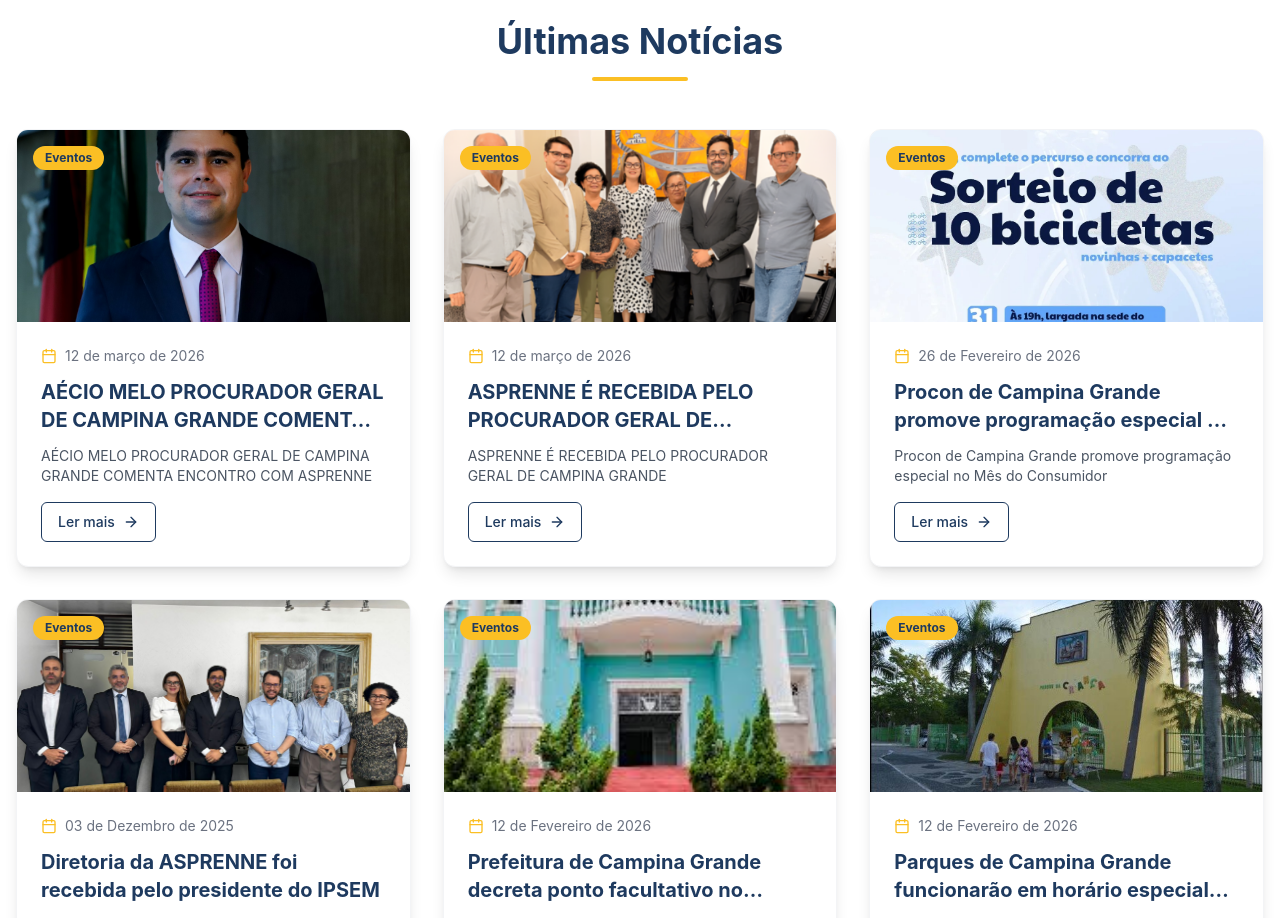
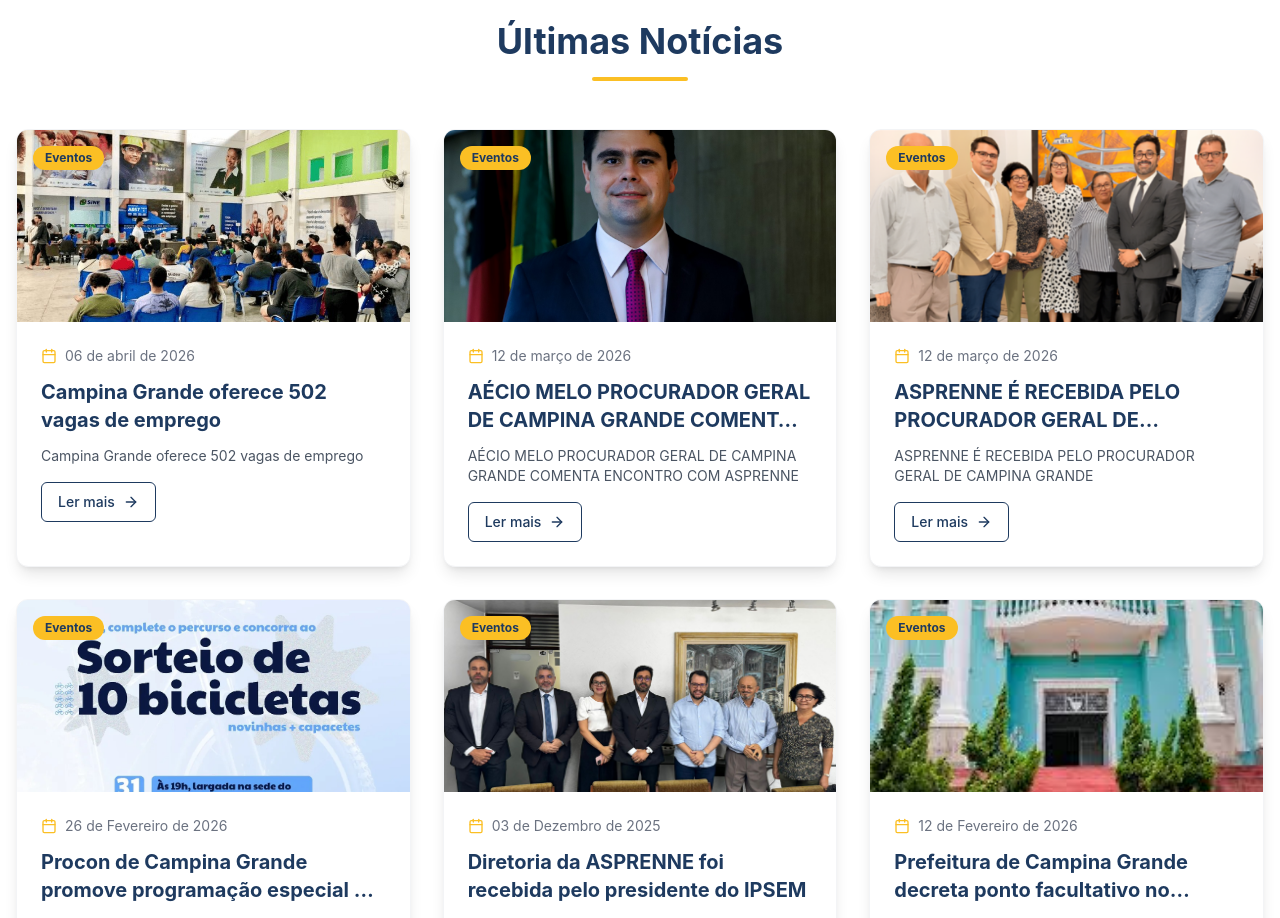
Before and after one commit to gabriell690/asprenne, a React (Vite) app: page / in a window 1280 px wide. Shown: the part 1280-2198 px from the top of the page. Built offline with nearby package versions, Linux system fonts and the light colour scheme.

Commit message:
sine vagas

```diff
--- a/src/components/NewsSection.jsx
+++ b/src/components/NewsSection.jsx
@@ -14,6 +14,7 @@
 import proconcg from "../assets/news/proconcg.jpeg";
 import procurador from "../assets/news/procurador.png";
 import aeciomelo from "../assets/news/aeciomelo.jpeg";
+import sine from "../assets/news/sine.png";
 
 // Fallback caso alguma notícia não tenha imagem
 const DEFAULT_NEWS_IMAGE =
@@ -27,6 +28,24 @@
 
   const news = useMemo(
     () => [
+      {
+        id: "Campina Grande oferece 502 vagas de emprego",
+        category: "Eventos",
+        date: "06 de abril de 2026 ",
+        title: "Campina Grande oferece 502 vagas de emprego",
+        excerpt:
+          "Campina Grande oferece 502 vagas de emprego",
+        image: sine,
+        image_alt:
+          "Campina Grande oferece 502 vagas de emprego",
+        content: [
+          "Campina Grande oferece 502 vagas de emprego, nesta semana, conforme sistema de cadastro do Sine Municipal ",
+          "O Sine Municipal de Campina Grande, órgão coordenado pela Secretaria Municipal de Assistência Social (Semas), disponibilizou no seu cadastro 502 vagas de emprego oferecidas por meio de empresas parceiras para esta semana.",
+          "A oferta representa uma oportunidade importante para trabalhadores que desejam ingressar ou retornar ao mercado de trabalho.",
+          "Entre as oportunidades, destaca-se a empresa AeC, com 400 vagas disponíveis para o cargo de Operador de Telemarketing. É preciso ter Ensino Médio completo, Ensino Superior em andamento ou Ensino Superior Completo, além de fazer a inscrição pelo link disponível na Bio do Instagram do Sine Municipal ",
+          " O interessado deve procurar a opção -> vagas -> AeC (https://sou.aec.com.br/) e realizar o seu cadastro. O candidato também precisa ter disponibilidade nos turnos tarde e noite."
+        ],
+      },
       {
         id: "Reunião Procurador",
         category: "Eventos",
```
Also changed, not shown: src/assets/news/sine.png (added).
